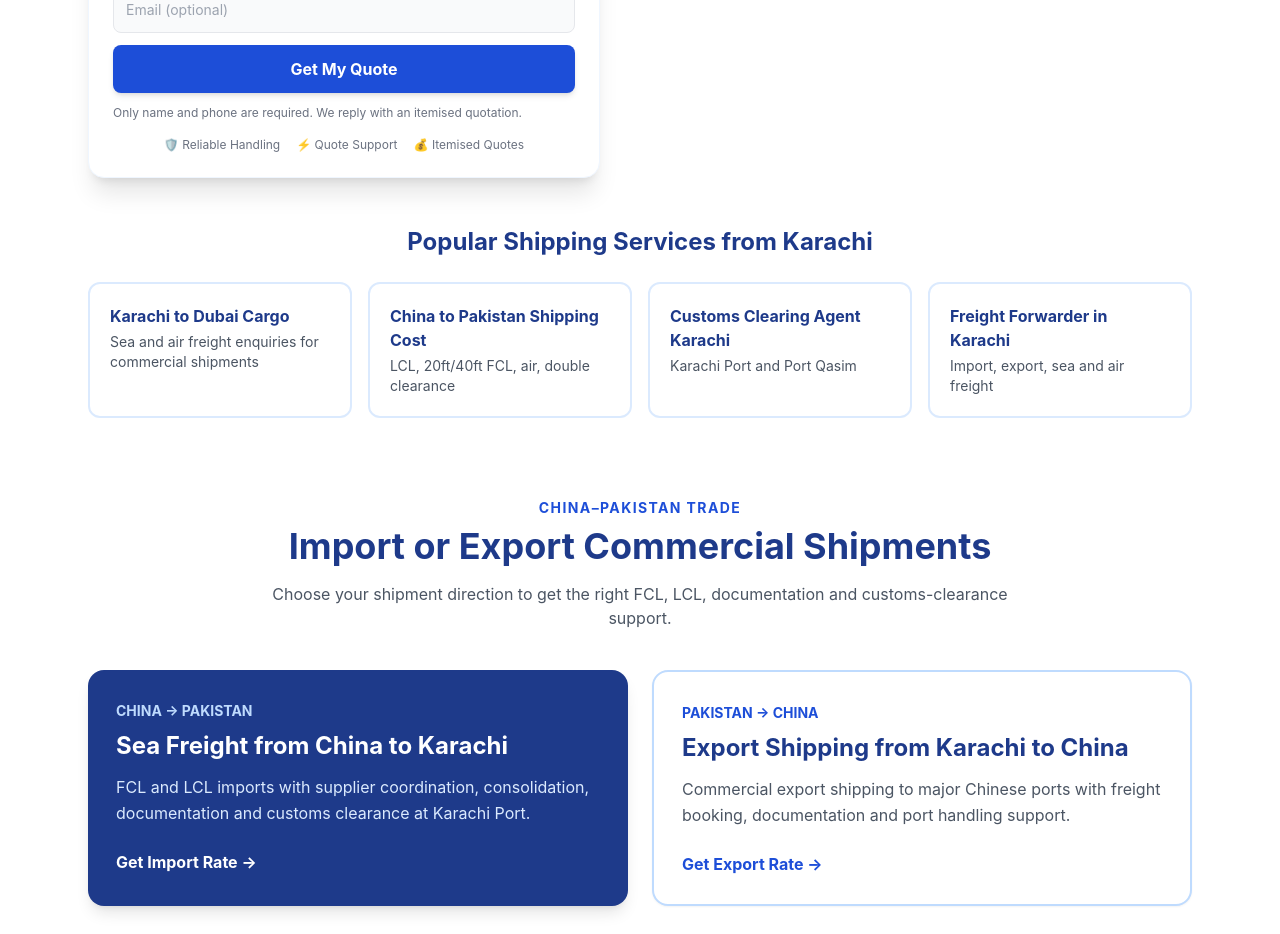
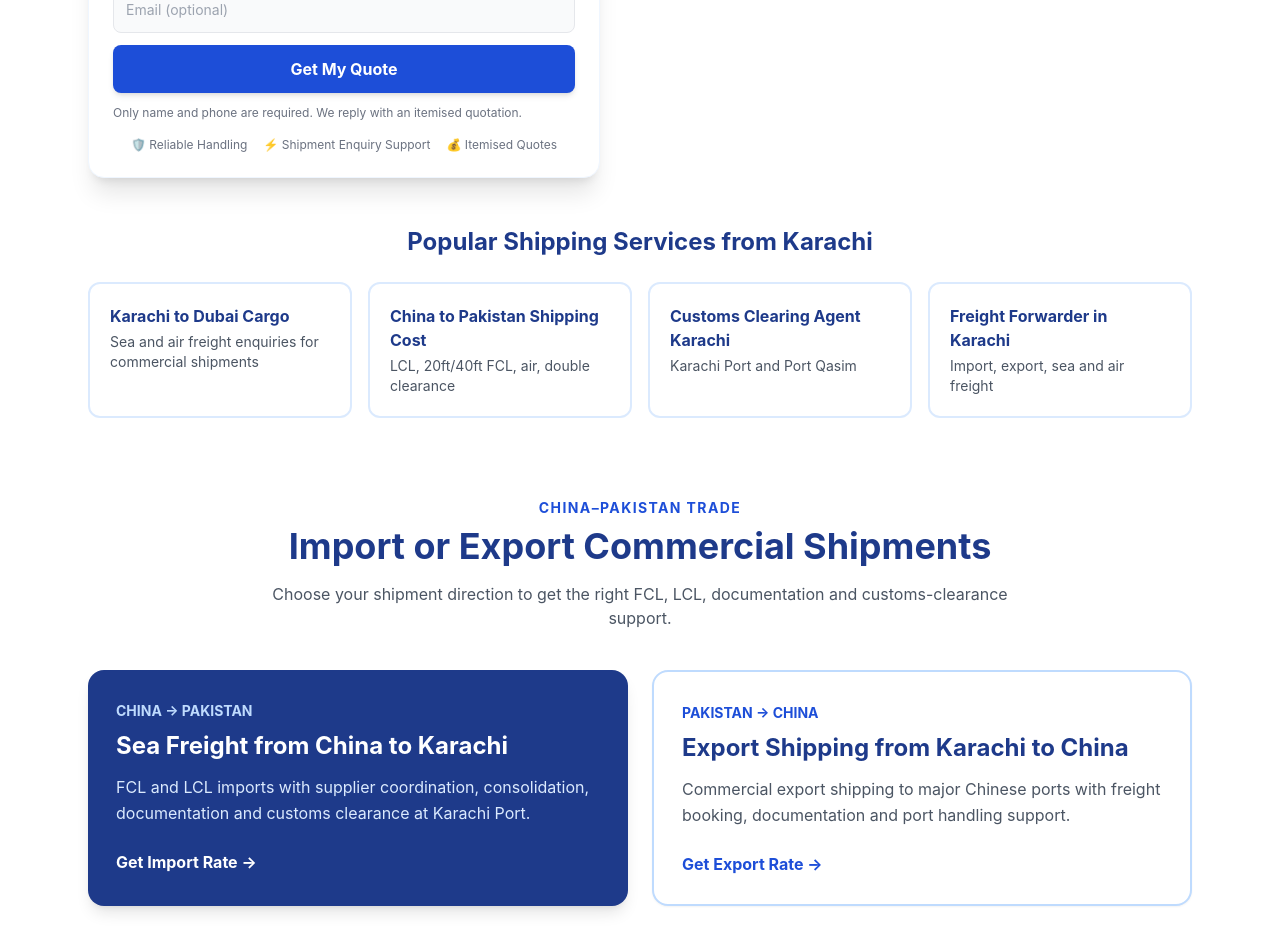
Before and after one commit to ubaidking1/JJ, a Next.js app: page / in a window 1280 px wide. Shown: the part 1020-1954 px from the top of the page. Built offline with nearby package versions, Linux system fonts and the light colour scheme.

Commit message:
Use non-time-based shipment support wording

```diff
--- a/app/page.tsx
+++ b/app/page.tsx
@@ -43,7 +43,7 @@ export default function Home() {
               <LeadForm source="Homepage Quick Quote" compact />
               <div className="mt-4 flex items-center justify-center gap-4 text-xs text-gray-500">
                 <span className="flex items-center gap-1">🛡️ Reliable Handling</span>
-                <span className="flex items-center gap-1">⚡ Quote Support</span>
+                <span className="flex items-center gap-1">⚡ Shipment Enquiry Support</span>
                 <span className="flex items-center gap-1">💰 Itemised Quotes</span>
               </div>
             </div>
```
